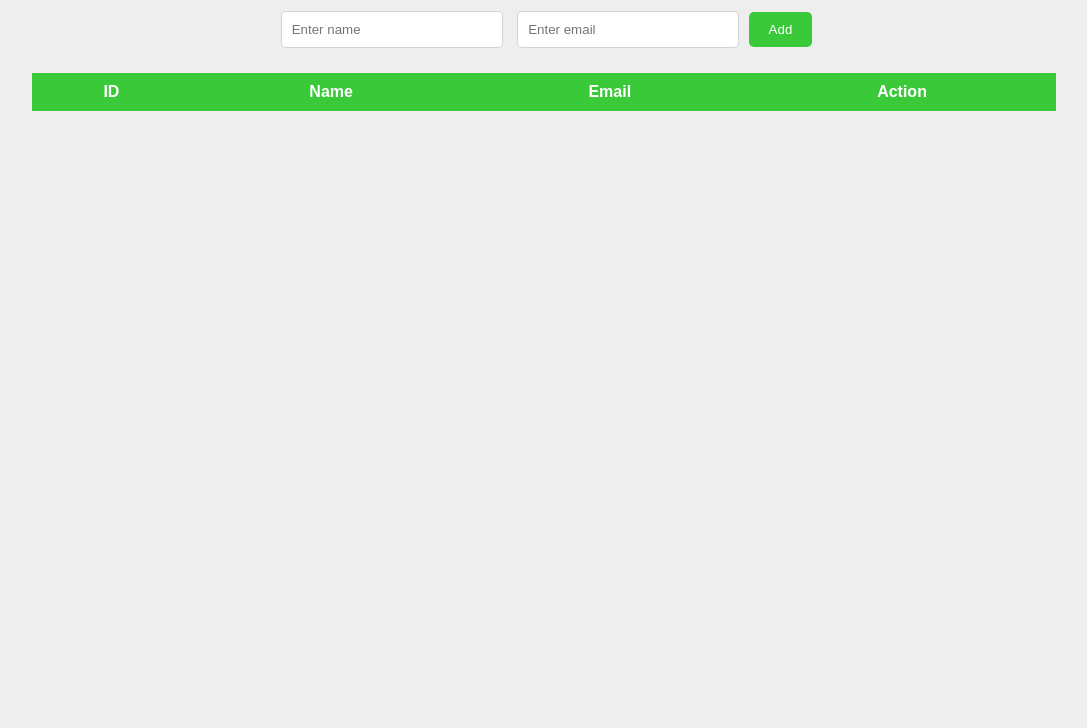
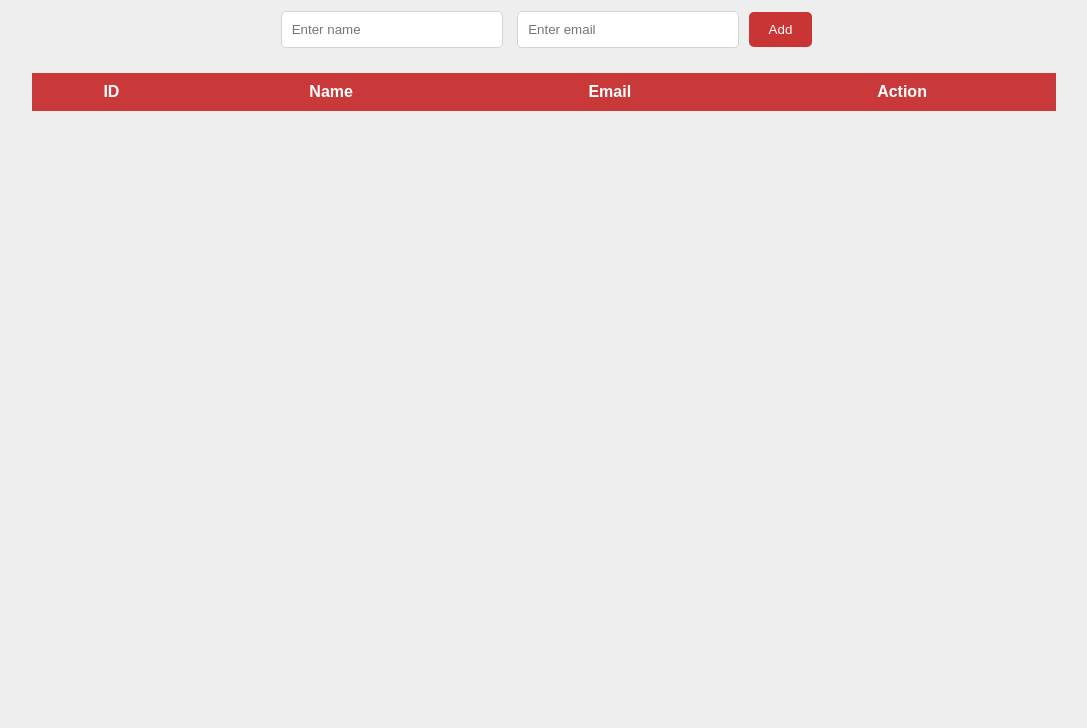
Before and after one commit to Chongyean/Yean.github.io, a plain HTML site: page index.html in a window 1280 px wide. Shown: the part 72-800 px from the top of the page, without its empty margins (96-1183 px from the left). Drawn offline with Linux system fonts and the light colour scheme.

Commit message:
[IMP] change color tb to red

```diff
--- a/index.html
+++ b/index.html
@@ -24,14 +24,14 @@
         }
         #click-button {
             padding: 10px 20px;
-            background-color: rgb(57, 201, 57);
+            background-color: rgb(201, 52, 52);
             color: white;
             border: none;
             cursor: pointer;
             border-radius: 5px;
         }
         #click-button:hover {
-            background-color: rgb(50, 180, 50);
+            background-color: rgb(12, 7, 7);
         }
         table {
             width: 80%;
@@ -41,7 +41,7 @@
             text-align: center;
         }
         thead th {
-            background-color: rgb(57, 201, 57);
+            background-color: rgb(202, 57, 57);
             color: white;
             padding: 10px;
         }
```
